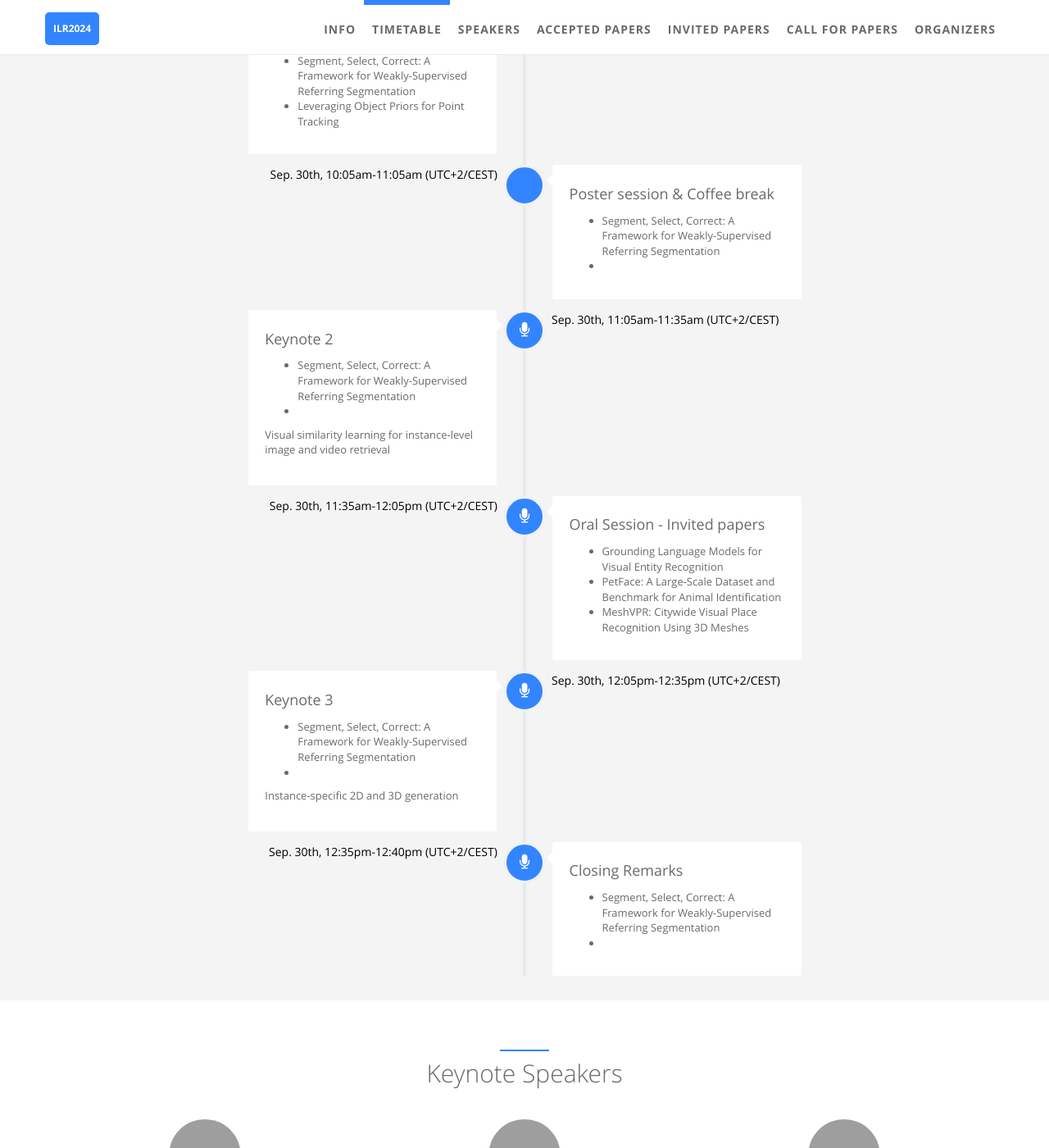
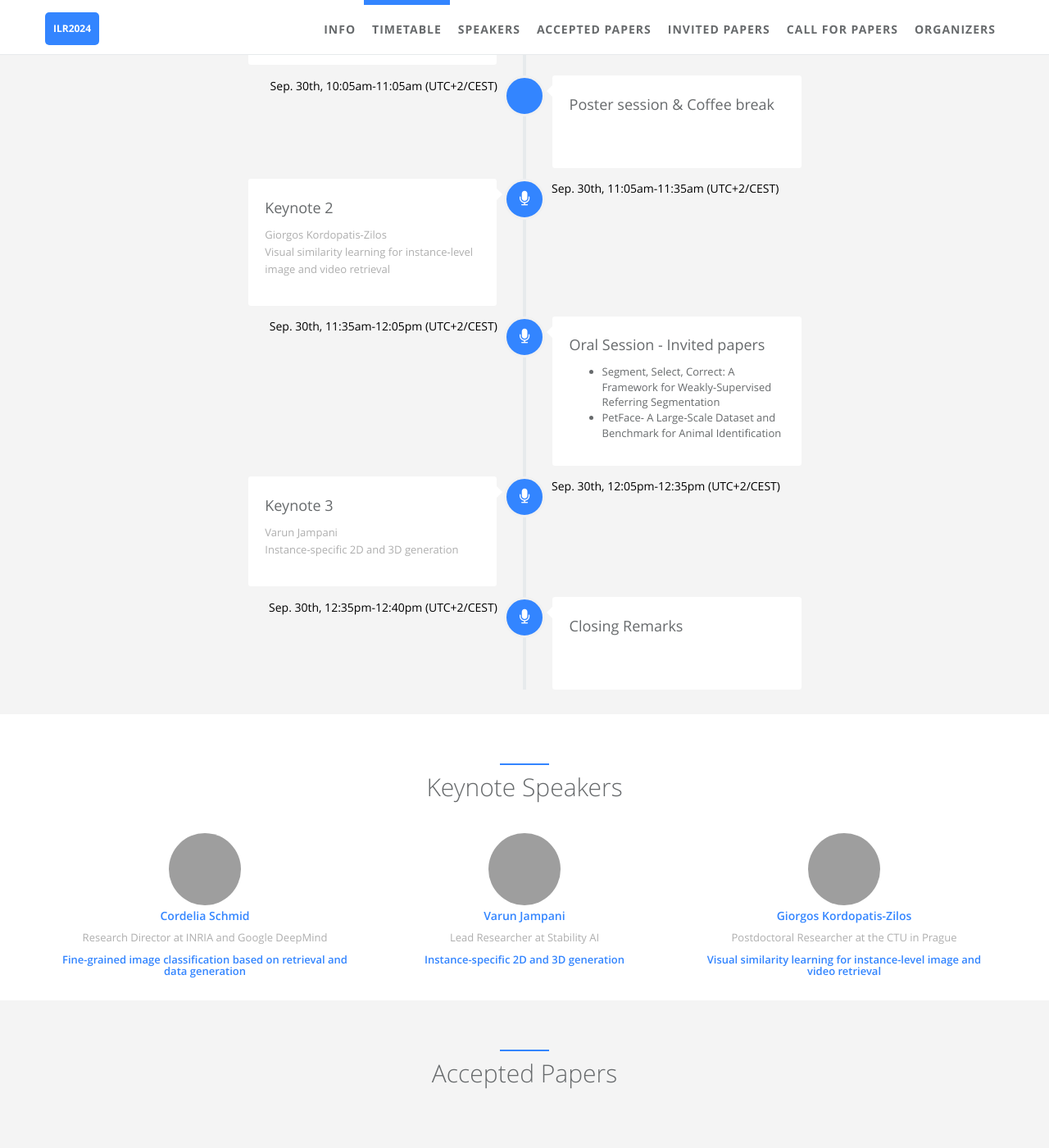
Before and after one commit to ilr-workshop/ECCVW2024, a Jekyll site: the page built from index.html, in a window 1280 px wide and 1400 px high, scrolled down 1743 px, cut to the strip 0-1400 px from the top of the window. Shown: the whole strip at 82% size. Built offline with Jekyll 4.4.1, drawn with Linux system fonts in a browser that asks for light colours; some of the changed text lies outside the part shown; grey boxes are pictures that could not be loaded.

Commit message:
Update timetable.html

```diff
--- a/_includes/sections/timetable.html
+++ b/_includes/sections/timetable.html
@@ -16,14 +16,7 @@
                     </div>
                     <div class="vertical-timeline-content wow {% if loopindex == 1 %} rotateInUpRight {% else %} rotateInUpLeft {% endif %}">
                         <h2><span data-i18n="timetable.{{ timetable.name.i18n }}">{{ timetable.name.detail }}</span></h2>
-                        {% if timetable.desc.detail2 %}
-                        <p>
-                        <ul>
-                            <li> <span data-i18n="timetable.{{ timetable.desc.i18n }}">Grounding Language Models for Visual Entity Recognition </span> <br />
-                            <li> <span data-i18n="timetable.{{ timetable.desc.i18n }}">PetFace: A Large-Scale Dataset and Benchmark for Animal Identification </span> <br />
-                            <li> <span data-i18n="timetable.{{ timetable.desc.i18n }}">MeshVPR: Citywide Visual Place Recognition Using 3D Meshes </span> <br />
-                        </ul>
-                        {% else if timetable.desc.detail1 %}
+                        {% if timetable.desc.detail1 %}
                         <p>
                         <ul>
                             <li> <span data-i18n="timetable.{{ timetable.desc.i18n }}">Segment, Select, Correct: A Framework for Weakly-Supervised Referring Segmentation </span> <br />
```
